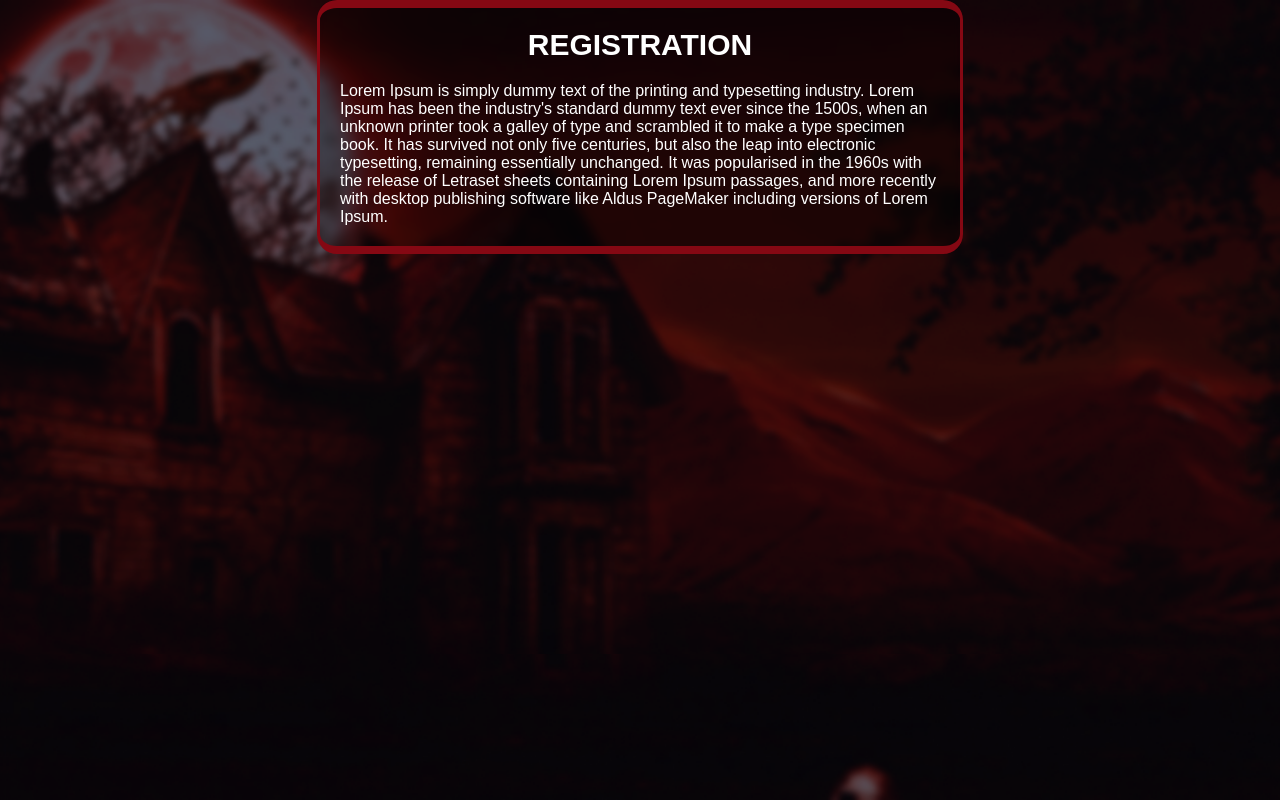
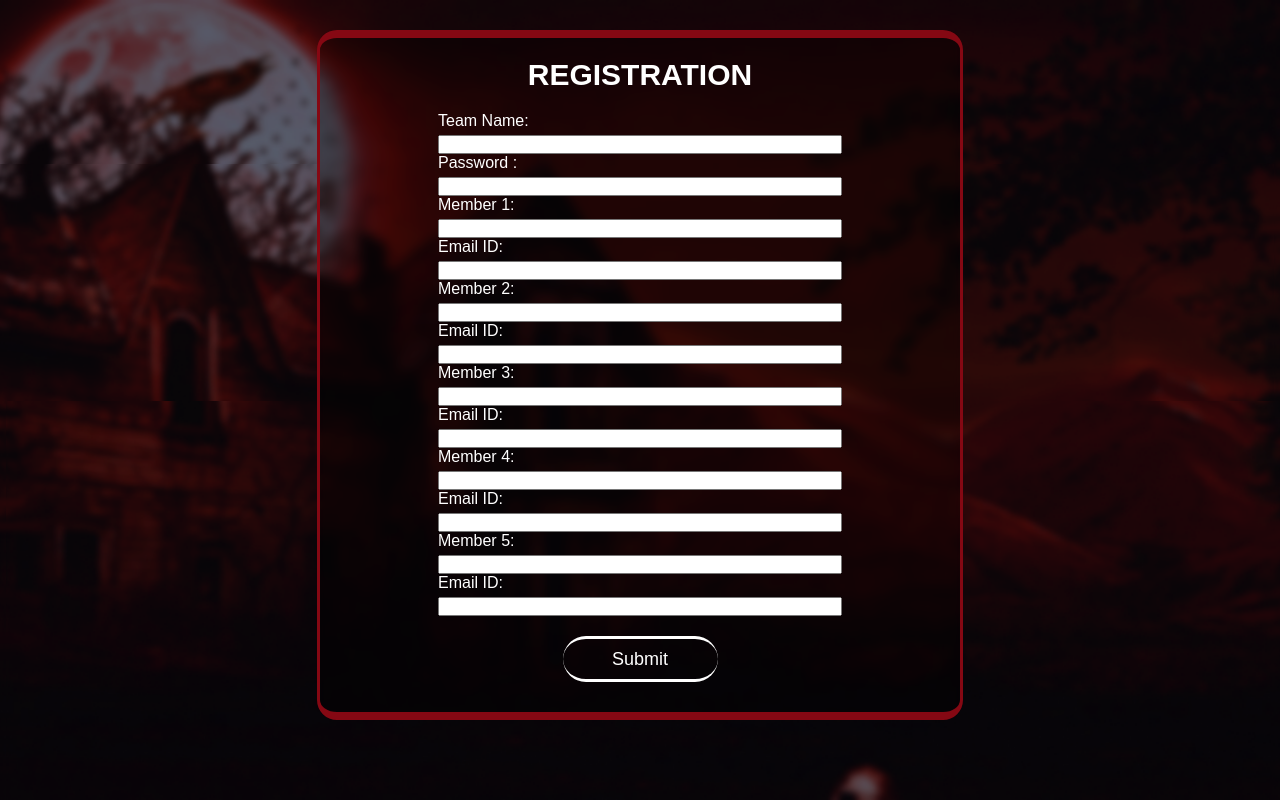
Before and after one commit to VenuChoudhary001/kill_code, a React (Create React App) app: page /registration in a window 1280 px wide. Built offline with nearby package versions, Linux system fonts and the light colour scheme; a web font is replaced by a local one.

Commit message:
form done

```diff
--- a/package.json
+++ b/package.json
@@ -9,6 +9,7 @@
     "node-sass": "^7.0.1",
     "react": "^17.0.2",
     "react-dom": "^17.0.2",
+    "react-router-dom": "^6.2.1",
     "react-scripts": "5.0.0",
     "web-vitals": "^2.1.4"
   },
--- a/src/App.js
+++ b/src/App.js
@@ -1,13 +1,12 @@
 import Layout from "./Components/Layout/layout";
-import Home from "./pages/Home_Page/home";
-import Registration from "./pages/Registration/registration";
+import RouterSetup from "./Route";
+
 import "./styles/global.scss";
 function App() {
   return (
     <div className="App">
       <Layout>
-        {/* <Home /> */}
-        <Registration />
+        <RouterSetup />
       </Layout>
     </div>
   );
--- a/src/Route.js
+++ b/src/Route.js
@@ -0,0 +1,18 @@
+import { BrowserRouter as Router, Route, Routes } from "react-router-dom";
+import Home from "./pages/Home_Page/home";
+import Registration from "./pages/Registration/registration";
+import Login from "./pages/Login/login";
+
+const ReactRouterSetup = () => {
+    return (
+        <Router>
+            <Routes>
+                <Route exact path="/" element={<Home />} />
+                <Route exact path="/registration" element={<Registration />} />
+                <Route exact path="/login" element={<Login />} />
+                </Routes>
+        </Router>
+    )
+}
+
+export default ReactRouterSetup;
--- a/src/pages/Home_Page/home.js
+++ b/src/pages/Home_Page/home.js
@@ -1,4 +1,5 @@
 import "./home.scss";
+import { Link } from "react-router-dom";
 
 function Home() {
   return (
@@ -9,12 +10,12 @@ function Home() {
           <div className="killing">THE KILLING BEGINS ON 1ST FEBRUARY</div>
         </div>
         <div className="buttonWrapper">
-          <div className="registerButton">
-            REGISTER
-          </div>
-          <div className="loginButton">
-            LOGIN
-          </div>
+          <Link to="/registration">
+            <div className="registerButton">REGISTER</div>
+          </Link>
+          <Link to="/login">
+            <div className="loginButton">LOGIN</div>
+          </Link>
         </div>
       </div>
     </>
--- a/src/pages/Home_Page/home.scss
+++ b/src/pages/Home_Page/home.scss
@@ -59,7 +59,8 @@
     align-items: center;
     flex-wrap: wrap;
     width: 60%;
-
+  a {
+      text-decoration: none;
     .registerButton {
       height: 40px;
       width: 155px;
@@ -79,6 +80,10 @@
           background-color: #850813;
       }
     }
+}
+
+a {
+    text-decoration: none;
     .loginButton {
       height: 40px;
       width: 155px;
@@ -98,5 +103,6 @@
         background-color: #850813;
         }
     }
+}
   }
 }
--- /dev/null
+++ b/src/pages/Login/login.js
@@ -0,0 +1,24 @@
+import "./login.scss";
+
+function Login() {
+  return (
+    <div className="reg-page">
+      <div className="card">
+        <div className="cardHead">LOG IN</div>
+        <form>
+          <label>
+            <div className="name">Team Name:</div>
+            <input type="text" name="name" />
+          </label>
+          <label>
+            <div className="name">Password :</div>
+            <input type="password" name="password" />
+          </label>
+          <div className="registerButton">Submit</div>
+        </form>
+      </div>
+    </div>
+  );
+}
+
+export default Login;
--- /dev/null
+++ b/src/pages/Login/login.scss
@@ -0,0 +1,64 @@
+@import "../../styles/global.scss";
+
+.reg-page {
+    margin-top: 30px;
+
+    .card {
+        background-color: rgba(0, 0, 0, 0.274);
+        backdrop-filter: blur(5px);
+        border-radius: 20px;
+        padding: 20px;
+        width: 90%;
+        max-width: 600px;
+        margin: 0 auto;
+        color: white;
+        border: 3px solid #850813;
+        border-top: 8px solid #850813;
+        border-bottom: 8px solid #850813;
+
+        .cardHead {
+            color: white;
+            width: 100%;
+            text-align: center;
+            margin-bottom: 20px;
+            font-size: 30px;
+            font-weight: 800;
+        }
+
+        form {
+            display: flex;
+            flex-direction: column;
+            align-items: center;
+
+            .name {
+                margin-bottom: 5px;
+            }
+
+            input {
+                width: 400px;
+            }
+
+            .registerButton {
+                height: 40px;
+                width: 155px;
+                background-color: rgba(0, 0, 0, 0);
+                display: flex;
+                justify-content: center;
+                align-items: center;
+                margin: 10px 20px;
+                border-radius: 40px;
+                border-top: 3px solid white;
+                border-bottom: 3px solid white;
+                color: white;
+                font-size: 18px;
+                cursor: pointer;
+                margin-top: 20px;
+
+                &:hover {
+                    background-color: #850813;
+                }
+            }
+        }
+
+    }
+}
--- a/src/pages/Registration/registration.js
+++ b/src/pages/Registration/registration.js
@@ -3,10 +3,59 @@ import "./registration.scss";
 function Registration() {
   return (
     <div className="reg-page">
-
       <div className="card">
         <div className="cardHead">REGISTRATION</div>
-      Lorem Ipsum is simply dummy text of the printing and typesetting industry. Lorem Ipsum has been the industry's standard dummy text ever since the 1500s, when an unknown printer took a galley of type and scrambled it to make a type specimen book. It has survived not only five centuries, but also the leap into electronic typesetting, remaining essentially unchanged. It was popularised in the 1960s with the release of Letraset sheets containing Lorem Ipsum passages, and more recently with desktop publishing software like Aldus PageMaker including versions of Lorem Ipsum.
+        <form>
+          <label>
+            <div className="name">Team Name:</div>
+            <input type="text" name="name" />
+          </label>
+          <label>
+            <div className="name">Password :</div>
+            <input type="password" name="password" />
+          </label>
+          <label>
+            <div className="name">Member 1:</div>
+            <input type="text" name="name" />
+          </label>
+          <label>
+            <div className="name">Email ID:</div>
+            <input type="email" name="email" />
+          </label>
+          <label>
+            <div className="name">Member 2:</div>
+            <input type="text" name="name" />
+          </label>
+          <label>
+            <div className="name">Email ID:</div>
+            <input type="email" name="email" />
+          </label>
+          <label>
+            <div className="name">Member 3:</div>
+            <input type="text" name="name" />
+          </label>
+          <label>
+            <div className="name">Email ID:</div>
+            <input type="email" name="email" />
+          </label>
+          <label>
+            <div className="name">Member 4:</div>
+            <input type="text" name="name" />
+          </label>
+          <label>
+            <div className="name">Email ID:</div>
+            <input type="text" name="email" />
+          </label>
+          <label>
+            <div className="name">Member 5:</div>
+            <input type="text" name="name" />
+          </label>
+          <label>
+            <div className="name">Email ID:</div>
+            <input type="email" name="email" />
+          </label>
+          <div className="registerButton">Submit</div>
+        </form>
       </div>
     </div>
   );
--- a/src/pages/Registration/registration.scss
+++ b/src/pages/Registration/registration.scss
@@ -1,7 +1,7 @@
 @import "../../styles/global.scss";
 
 .reg-page {
-
+    margin-top: 30px;
 .card {
     background-color: rgba(0, 0, 0, 0.274);
     backdrop-filter: blur(5px);
@@ -23,5 +23,37 @@
         font-size: 30px;
         font-weight: 800;
     }
+       form {
+               display: flex;
+               flex-direction: column;
+               align-items: center;
+               .name {
+                   margin-bottom : 5px;
+               }
+               input {
+                   width: 400px;
+               }
+                  .registerButton {
+                      height: 40px;
+                      width: 155px;
+                      background-color: rgba(0, 0, 0, 0);
+                      display: flex;
+                      justify-content: center;
+                      align-items: center;
+                      margin: 10px 20px;
+                      border-radius: 40px;
+                      border-top: 3px solid white;
+                      border-bottom: 3px solid white;
+                      color: white;
+                      font-size: 18px;
+                      cursor: pointer;
+                      margin-top: 20px;
+
+                      &:hover {
+                          background-color: #850813;
+                      }
+           }
+       }
+
 }
 }
```
Also changed, not shown: 1 other file (tests, documents, lock files or other folders).
